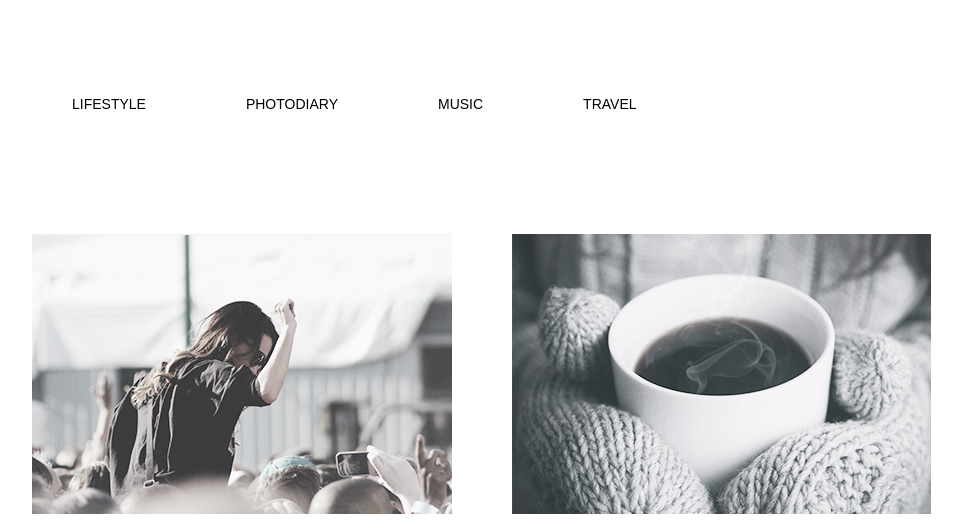
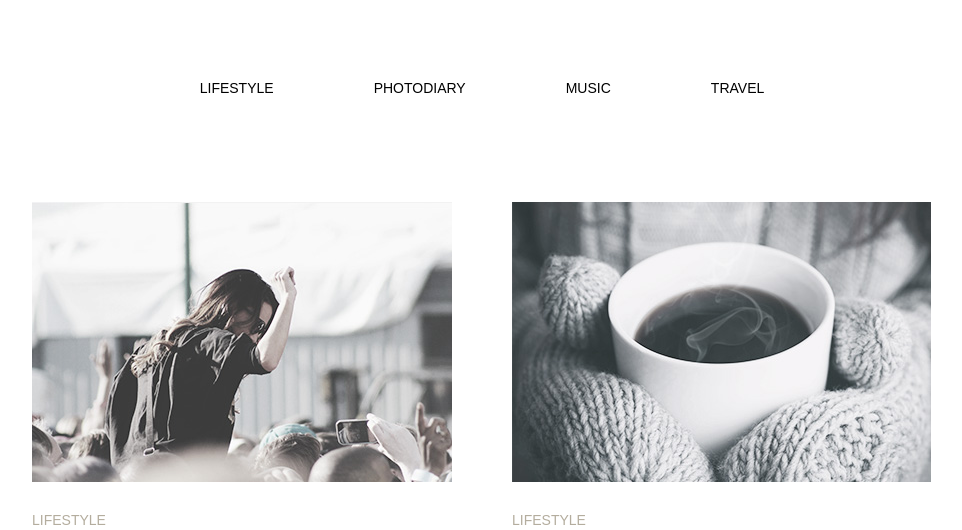
Before and after one commit to AndreyKolo/goit-fe-course, a plain HTML site: page html-css/module-03/index.html in a window 1280 px wide. Shown: the top 530 px of the page, without its empty margins (158-1120 px from the left). Drawn offline with Linux system fonts and the light colour scheme.

Commit message:
five commit

```diff
--- a/html-css/module-03/css/styles.css
+++ b/html-css/module-03/css/styles.css
@@ -27,6 +27,12 @@ img {
 .main-header {
   padding-top: 76px;
   padding-bottom: 102px;
+}
+
+.site-nav {
+  padding: 0;
+  margin: 0;
+  text-align: center;
 }
 
 .site-nav li {
```
